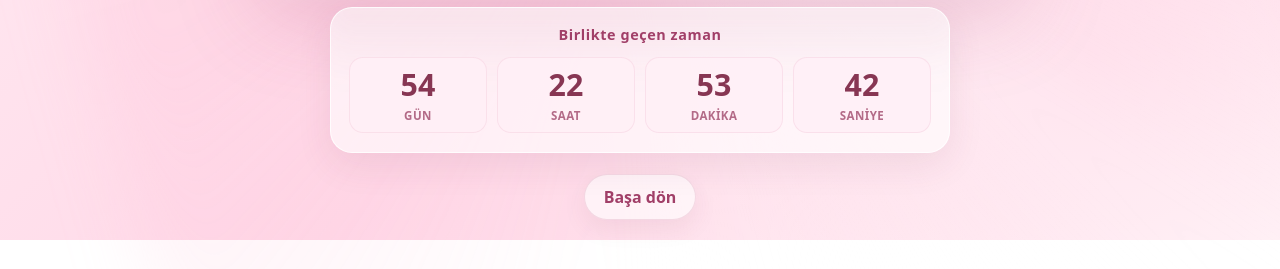
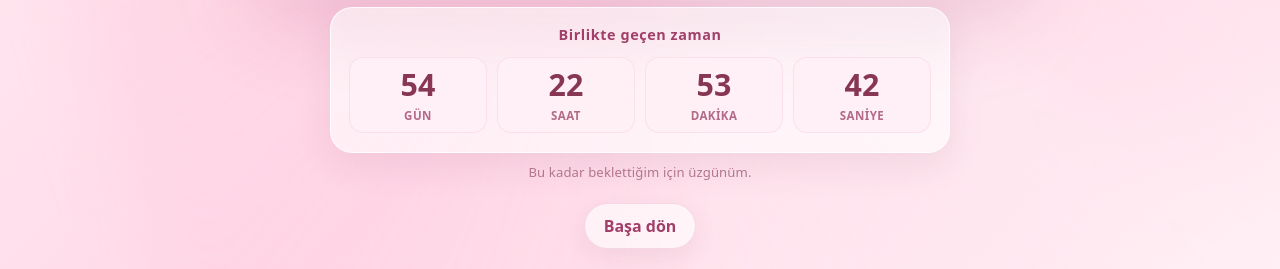
Before and after one commit to YaH2Oo/yagmurasigim, a plain HTML site: page evet.html in a window 1280 px wide. Shown: the part 608-877 px from the top of the page. Before the commit the page ends 848 px from the top, so only its background shows below. Drawn offline with Linux system fonts and the light colour scheme.

Commit message:
Add a small apology note below the love counter

```diff
--- a/evet.html
+++ b/evet.html
@@ -60,6 +60,10 @@
     .counter-label {
       display: block; margin-top: 5px; color: #b36a87; font-size: .72rem;
       font-weight: 650; letter-spacing: .04em;
+    }
+    .apology {
+      margin: 11px 0 0; color: #aa6b84; font-size: .82rem; font-weight: 500;
+      letter-spacing: .01em; opacity: .9;
     }
     a {
       display: inline-block; margin-top: 22px; padding: 11px 19px; border-radius: 999px;
@@ -144,6 +148,7 @@
         <div class="counter-unit"><span class="counter-value" id="seconds">00</span><span class="counter-label">SANİYE</span></div>
       </div>
     </section>
+    <p class="apology">Bu kadar beklettiğim için üzgünüm.</p>
     <a href="index.html">Başa dön</a>
   </main>
   <script>
```
